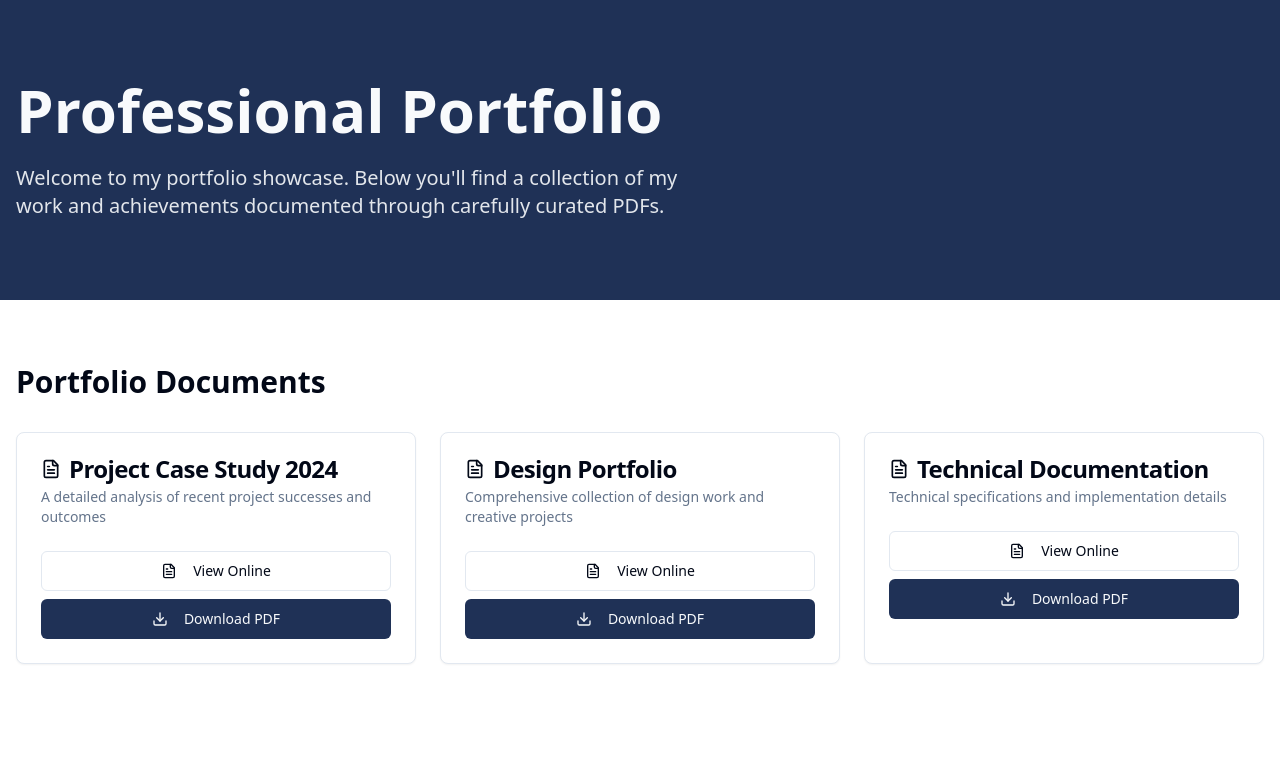
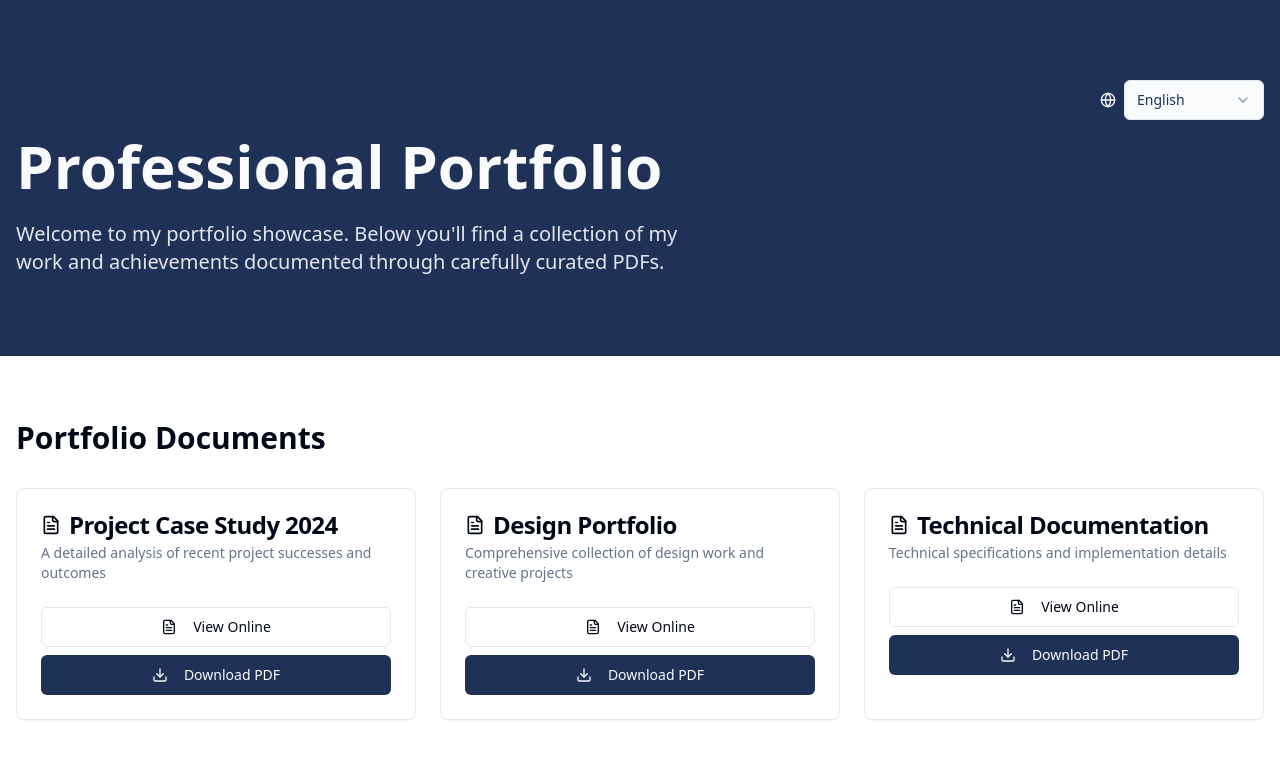
Before and after one commit to diegooabreu/pdf-folio-display, a React (Vite) app: page / in a window 1280 px wide. Shown: the top 758 px of the page. Built offline with nearby package versions, Linux system fonts and the light colour scheme.

Commit message:
Add language selection
Implement language selection functionality with English and Portuguese options.

```diff
--- a/src/components/Hero.tsx
+++ b/src/components/Hero.tsx
@@ -1,10 +1,31 @@
 
 import React from 'react';
+import { Select, SelectContent, SelectItem, SelectTrigger, SelectValue } from "@/components/ui/select";
+import { Globe } from "lucide-react";
 
 const Hero = () => {
+  const handleLanguageChange = (value: string) => {
+    // For now, just log the language change
+    console.log('Language changed to:', value);
+  };
+
   return (
     <div className="py-20 bg-primary text-primary-foreground">
       <div className="container mx-auto px-4">
+        <div className="flex justify-end mb-4">
+          <div className="flex items-center gap-2">
+            <Globe className="h-4 w-4" />
+            <Select onValueChange={handleLanguageChange} defaultValue="en">
+              <SelectTrigger className="w-[140px] bg-primary-foreground text-primary">
+                <SelectValue placeholder="Select language" />
+              </SelectTrigger>
+              <SelectContent>
+                <SelectItem value="en">English</SelectItem>
+                <SelectItem value="pt">Português</SelectItem>
+              </SelectContent>
+            </Select>
+          </div>
+        </div>
         <h1 className="text-4xl md:text-6xl font-bold mb-6">Professional Portfolio</h1>
         <p className="text-lg md:text-xl max-w-2xl opacity-90">
           Welcome to my portfolio showcase. Below you'll find a collection of my work
```
